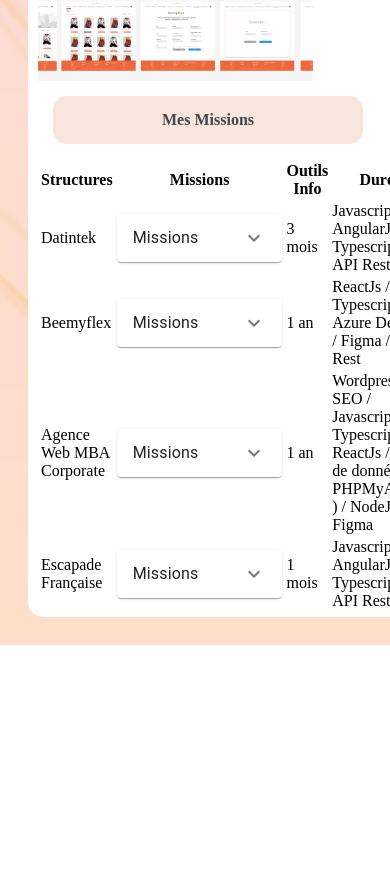
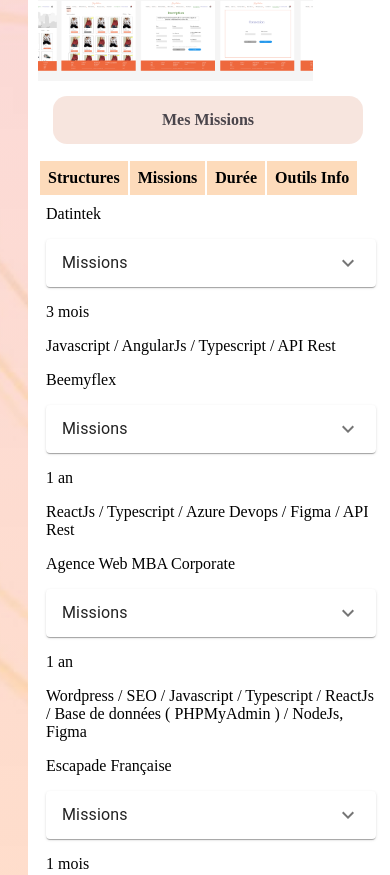
Before and after one commit to AliceNguyen-dev/developper-front-end-alice-n, a React (Create React App) app: page /portfolio in a window 390 px wide. Shown: the part 4369-5244 px from the top of the page. Before the commit the page ends 5014 px from the top, so only its background shows below. Built offline with nearby package versions, Linux system fonts and the light colour scheme.

Commit message:
update tableau

```diff
--- a/src/App.css
+++ b/src/App.css
@@ -7,7 +7,7 @@
   .bg-header {
     background: white;
     width: 384px;
-    height: 4000px;
+    height: 4400px;
     border-radius: 15px;
     padding: 10px;
     margin: 20px;
@@ -309,7 +309,7 @@
   .bg-header {
     background: white;
     width: 970px;
-    height: 3000px;
+    height: 2000px;
     border-radius: 15px;
     padding: 10px;
     margin: 20px;
--- a/src/components/Contact.css
+++ b/src/components/Contact.css
@@ -1,5 +1,25 @@
 /* responsive mobile */
 @media screen and (max-width:767px) {
+
+    .para-contact{
+        font-size: 17px;
+    text-align: center;
+    color: #281e44;
+    }
+
+    .title-contact{
+        font-size: 20px;
+        text-align: center;
+        background-color: #ffc09836;
+        width: 50%;
+        padding: 10px;
+        margin: 10px auto;
+        font-family: "Roboto Flex", serif;
+        font-optical-sizing: auto;
+    }
+
+
+
     .sect1 {
         animation: fadeInLeft 1s ease-in-out;
     }
@@ -116,6 +136,25 @@
 
 /* responsive desktop */
 @media screen and (min-width:1200px) {
+
+    .para-contact{
+        font-size: 17px;
+    text-align: center;
+    color: #281e44;
+    }
+
+    .title-contact{
+        font-size: 20px;
+        text-align: center;
+        background-color: #ffc09836;
+        width: 50%;
+        padding: 10px;
+        margin: 10px auto;
+        font-family: "Roboto Flex", serif;
+        font-optical-sizing: auto;
+    }
+
+
     .sect1 {
         animation: fadeInLeft 1s ease-in-out;
     }
--- a/src/components/Contact.jsx
+++ b/src/components/Contact.jsx
@@ -45,7 +45,11 @@ function Contact() {
 
   return (
     <div className="contact-main bg-header">
-      {/* ... the rest of your code ... */}
+
+      <div className="text-head">
+        <p className="title-contact">Contactez Moi</p>
+        <p className="para-contact">Besoin d'un développeur full-stack pour donner vie à vos idées ? Je suis là pour vous aider à créer des applications web performantes et innovantes.</p>
+      </div>
 
       <div className="mesApp">
         <form onSubmit={handleSubmit} className="emailForm formApp --form-control --card --flex-center --dir-column">
--- a/src/components/Portfolio.css
+++ b/src/components/Portfolio.css
@@ -23,6 +23,31 @@
 
 /* responsive mobile */
 @media screen and (max-width:767px) {
+    table {
+        display: flex; /* Use flexbox for example */
+        flex-wrap: wrap; /* Allow cells to wrap on mobile */
+      }
+
+      th, td {
+        flex: 1; /* Make cells share available space equally */
+      }
+      .items-list{
+        display: flex;
+        flex-direction: column;
+        width: 90%;
+      }
+
+      .items-name-list{
+        background-color: #FDDBBB;
+      }
+
+      th, td {
+        padding: 8px;
+      }
+
+      .accordion-button {
+        width: 100%;
+      }
     .ag-format-container {
         width: 96%;
     }
@@ -75,6 +100,14 @@
         width: 100%;
         height: 200px;
     }
+    table {
+        display: flex; /* Use flexbox for example */
+        flex-wrap: wrap; /* Allow cells to wrap on mobile */
+      }
+
+      th, td {
+        flex: 1; /* Make cells share available space equally */
+      }
 }
 
 
@@ -82,16 +115,17 @@
 /* responsive desktop */
 @media screen and (min-width:1200px) {
 
+
     /* Tableau missions */
     .grid-container {
-        /* display: grid; */
+        display: grid;
         grid-template-columns: repeat(4, 1fr); /* 4 colonnes égales */
         gap: 10px; /* Espace entre les colonnes et les lignes */
         margin: 20px;
       }
 
       table {
-        width: 100%;
+        width: 235%;
         border-collapse: collapse;
       }
 
@@ -105,10 +139,13 @@
         background-color: #FDDBBB;
       }
 
-      table {
-        border-collapse: collapse;
+      .items-list{
+        /* display: flex;
+        flex-direction: row; */
         width: 100%;
+
       }
+
 
       th, td {
         border: 1px solid #dddddd;
--- a/src/components/Portfolio.jsx
+++ b/src/components/Portfolio.jsx
@@ -381,16 +381,16 @@ function Portfolio({ data }) {
                     <div className="grid-container">
                         <table>
                             <thead>
-                            <tr>
+                            <tr className="items-name-list">
                                 <th>Structures</th>
                                 <th>Missions</th>
+                                <th>Durée</th>
                                 <th>Outils Info</th>
-                                <th>Durée</th>
                             </tr>
                             </thead>
                             <tbody>
                                 {dataTable.map((mission, structureIndex) => (
-                                    <tr key={structureIndex}>
+                                    <tr key={structureIndex} className="items-list">
                                     <td>{mission.structure}</td>
                                     <td>
                                         <Accordion>
```
